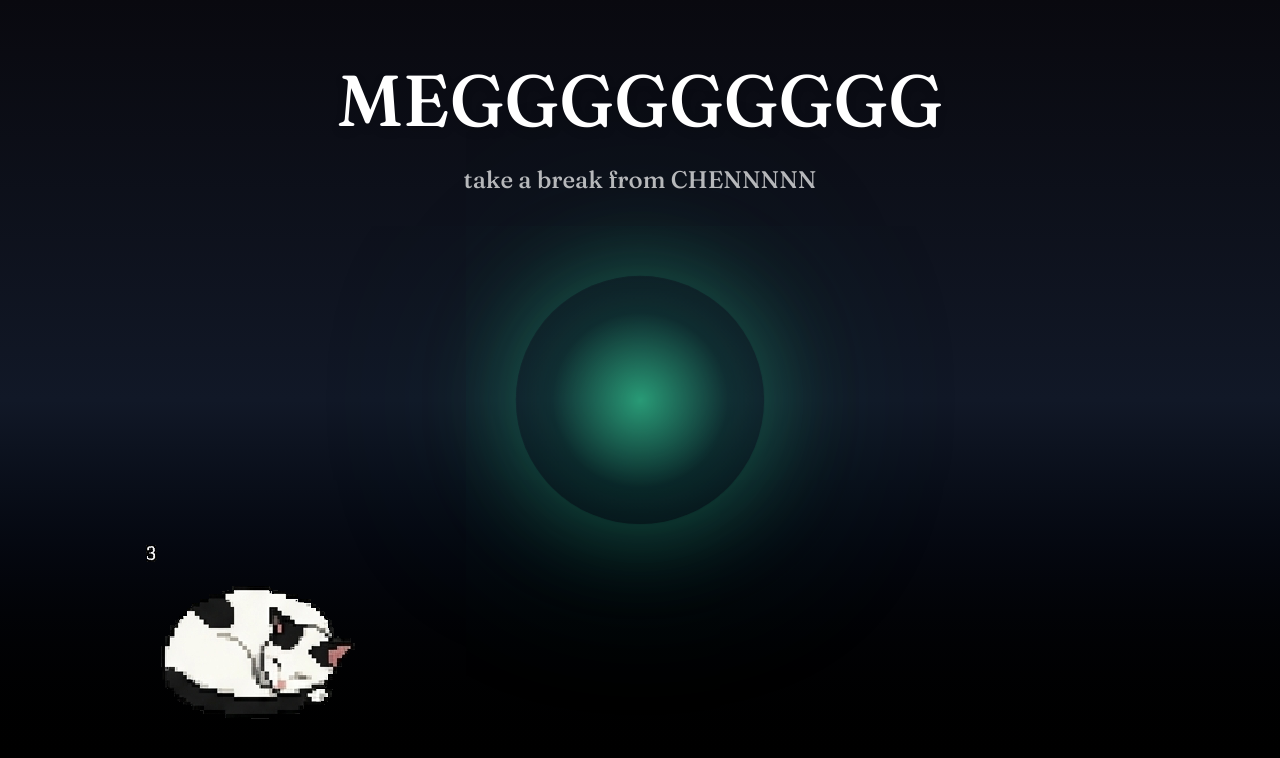
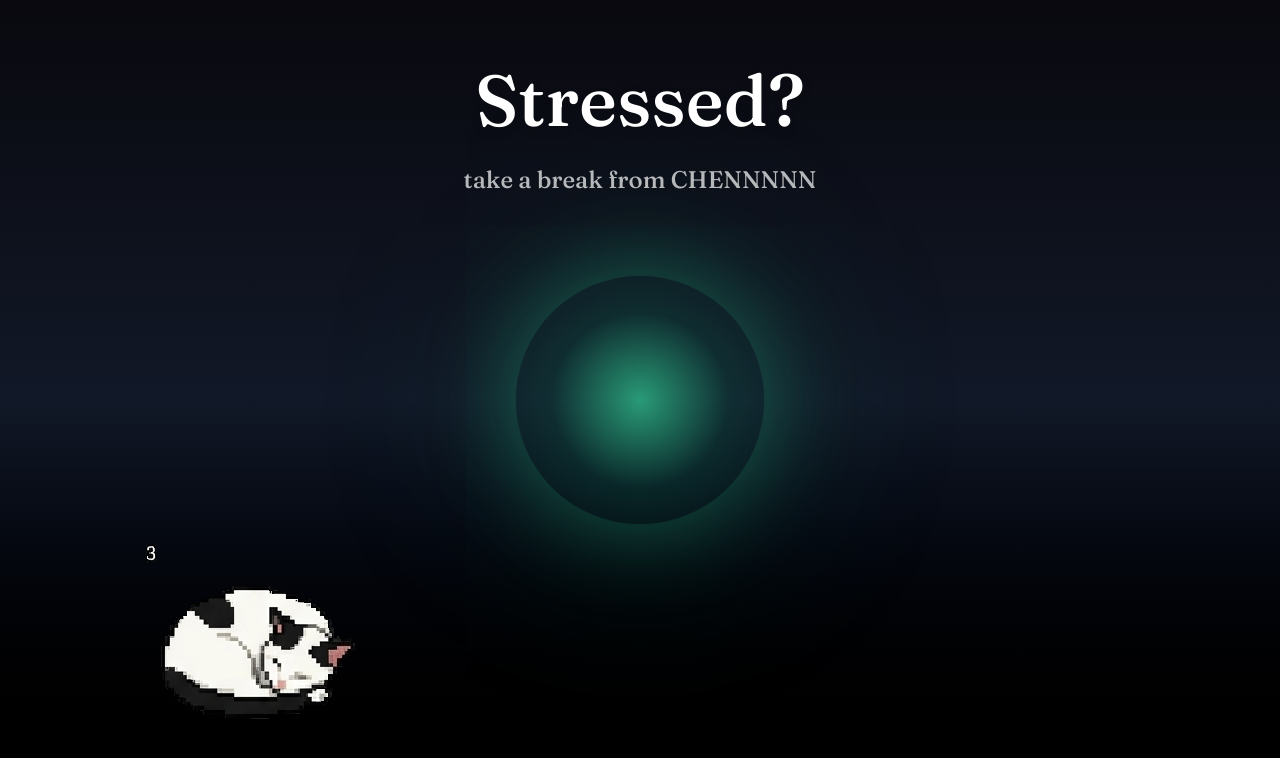
Before and after one commit to gh0st0706/oreo, a Next.js app: page / in a window 1280 px wide. Shown: the top 758 px of the page. Built offline with nearby package versions, Linux system fonts and the light colour scheme.

Commit message:
Oreo zen garden

```diff
--- a/components/ZenCanvas.tsx
+++ b/components/ZenCanvas.tsx
@@ -50,7 +50,7 @@ export default function ZenCanvas() {
       {/* Title, top-left corner */}
     <div className="absolute top-16 left-1/2 -translate-x-1/2 z-10 w-full px-6 text-center">
   <h1 className="text-5xl sm:text-6xl md:text-7xl text-white drop-shadow-lg">
-    MEGGGGGGGGG
+    Stressed?
   </h1>
 
   <p
```
